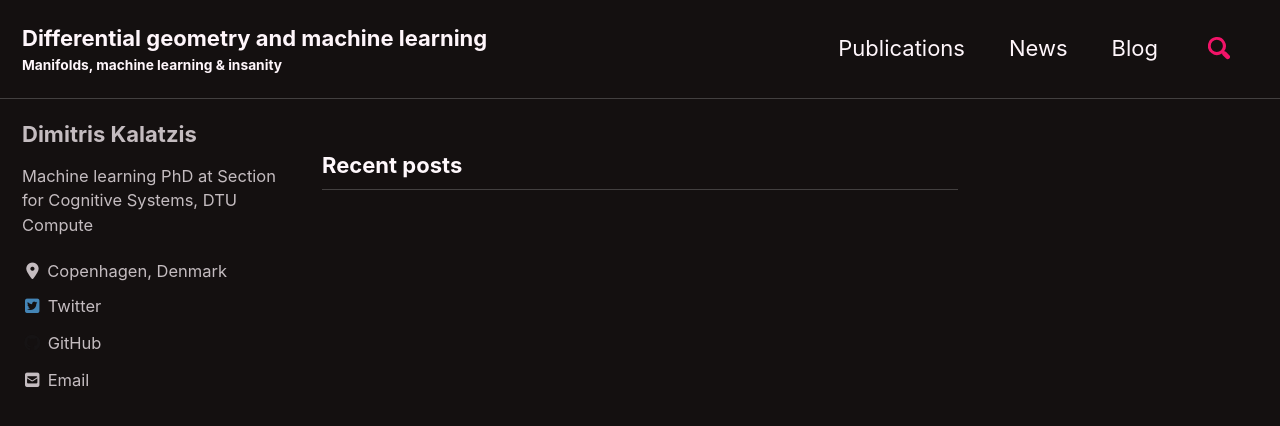
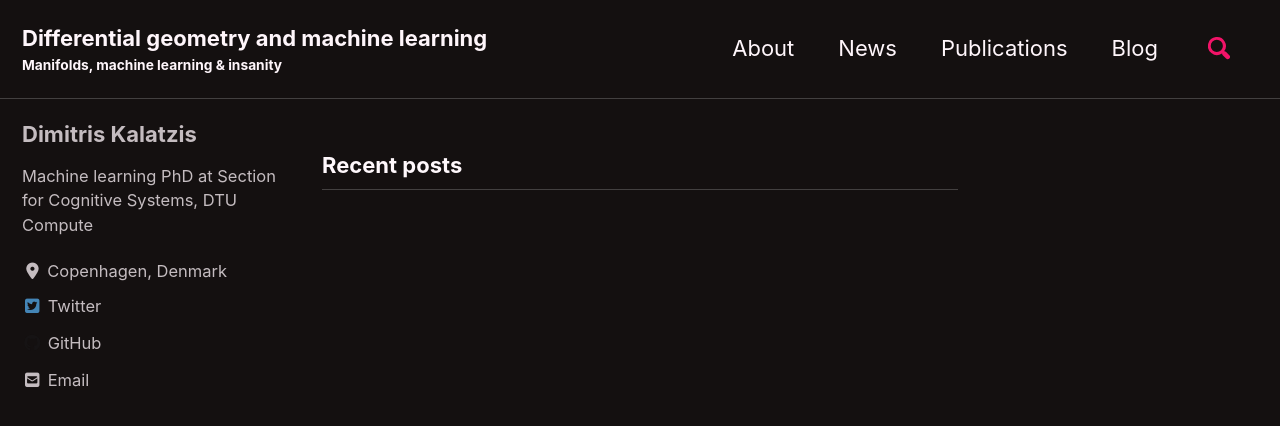
Before and after one commit to dimkal89/dimkal89.github.io, a Jekyll site: the page built from index.html, in a window 1280 px wide and 900 px high. Shown: the top 426 px of the window. Built offline with Jekyll 4.4.1, drawn with Linux system fonts in a browser that asks for light colours; cached includes are drawn as plain includes; nearby versions of some CDN libraries; the list of posts is cut into pages by our own code.

Commit message:
Sorted basic pages

```diff
--- a/_data/navigation.yml
+++ b/_data/navigation.yml
@@ -1,9 +1,11 @@
 # main links
 main:
+    - title: "About"
+      url: /about/
+    - title: "News"
+      url: /news/
     - title: "Publications"
       url: /publications/
-    - title: "News"
-      url: /news/
     - title: "Blog"
       url: /blog/
   # - title: "Quick-Start Guide"
--- /dev/null
+++ b/_pages/about.md
@@ -0,0 +1,4 @@
+---
+title: "About"
+permalink: /about/
+---
```
Also changed, not shown: _pages/blog.md (added, +4 -0 lines), _pages/news.md (added, +4 -0 lines), _pages/publications.md (added, +4 -0 lines).
